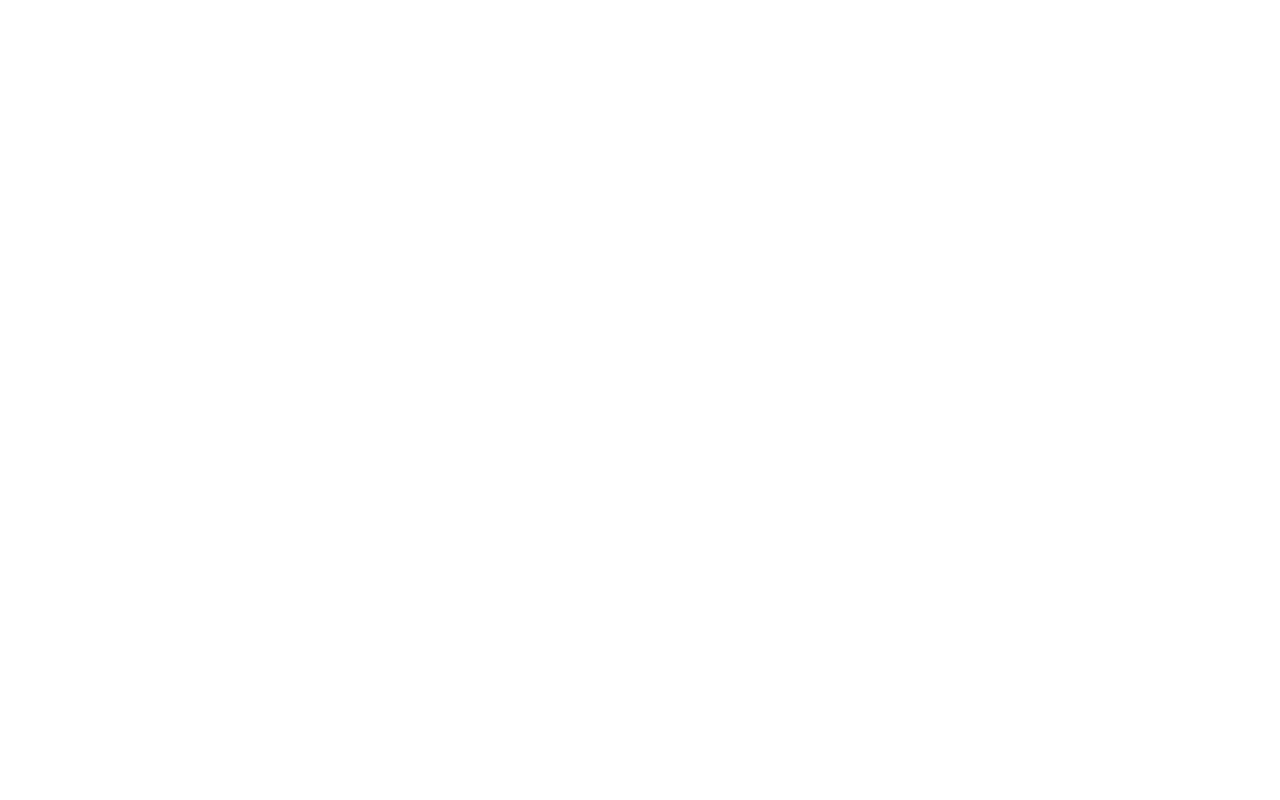
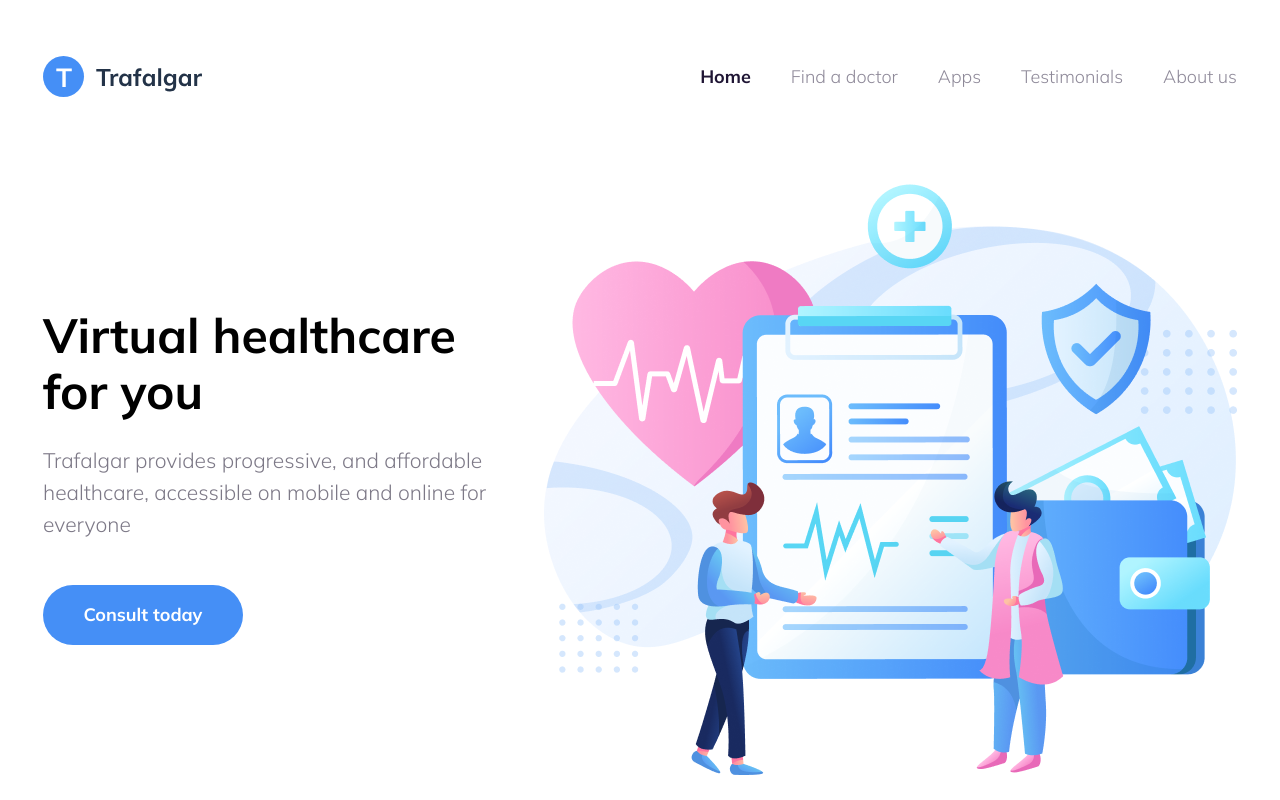
Before and after one commit to whoisbroken/trafalgar, a plain HTML site: page index.html in a window 1280 px wide. Drawn offline with Linux system fonts and the light colour scheme.

Commit message:
added header/hero section

```diff
--- a/index.html
+++ b/index.html
@@ -8,9 +8,50 @@
   <link rel="stylesheet" href="./styles/normalize.css">
   <link rel="preconnect" href="https://fonts.gstatic.com">
   <link href="https://fonts.googleapis.com/css2?family=Mulish:wght@300;400;600;700&display=swap" rel="stylesheet">
+  <link rel="stylesheet" href="./styles/global.css">
   <link rel="stylesheet" href="./styles/style.css">
 </head>
 <body>
 
+  <header class="header">
+    <div class="container header__container">
+      <img src="./assets/logo_header.svg" alt="logo">
+      <nav class="nav">
+        <ul class="nav__list">
+          <li class="nav__item">
+            <a href="#" class="nav__link nav__link--active">Home</a>
+          </li>
+          <li class="nav__item">
+            <a href="#" class="nav__link">Find a doctor</a>
+          </li>
+          <li class="nav__item">
+            <a href="#" class="nav__link">Apps</a>
+          </li>
+          <li class="nav__item">
+            <a href="#" class="nav__link">Testimonials</a>
+          </li>
+          <li class="nav__item">
+            <a href="#" class="nav__link">About us</a>
+          </li>
+        </ul>
+      </nav>
+    </div>
+  </header>
+
+  <section class="hero">
+    <div class="container hero__container">
+      <div class="hero__box">
+        <h1 class="hero__title">Virtual healthcare for you</h1>
+        <h3 class="hero__subtitle">
+          Trafalgar provides progressive, and affordable
+          healthcare, accessible on mobile and online
+          for everyone
+        </h3>
+        <a href="#" class="hero__button" >Consult today</a>
+      </div>
+      <img class="hero__img" src="./assets/hero.png" alt="hero">
+    </div>
+  </section>
+
 </body>
 </html>
--- a/styles/style.css
+++ b/styles/style.css
@@ -0,0 +1,101 @@
+.header {
+
+}
+
+.header__container {
+  display: flex;
+  justify-content: space-between;
+  align-items: center;
+  padding: 56px 15px 80px;
+}
+
+.nav__list {
+  display: flex;
+}
+
+.nav__item {
+  margin-right: 40px;
+  position: relative;
+}
+
+.nav__item:last-child {
+  margin-right: 0;
+}
+.nav__item:before {
+  content: "";
+  position: absolute;
+  right: 0;
+  bottom: 0;
+  width: 0%;
+  height: 1px;
+  background: #1F1534;
+  transition: .4s ease;
+}
+
+.nav__item:hover:before {
+  width: 100%;
+  left: 0;
+  right: unset;
+}
+
+.nav__link {
+  font-size: 18px;
+  line-height: 23px;
+  color: #1F1534;
+  opacity: 0.5;
+}
+
+.nav__link--active {
+  font-family: "Mulish", sans-serif;
+  font-weight: 700;
+  font-size: 18px;
+  line-height: 23px;
+  opacity: 1;
+}
+
+.hero {
+
+}
+
+.hero__container {
+  display: flex;
+  justify-content: space-between;
+  align-items: center;
+}
+
+.hero__box {
+  display: flex;
+  flex-direction: column;
+  max-width: 445px;
+}
+
+.hero__title {
+  margin-bottom: 25px;
+  font-family: "Mulish", sans-serif;
+  font-weight: bold;
+  font-size: 48px;
+  line-height: 56px;
+  color: #000000;
+}
+
+.hero__subtitle {
+  margin-bottom: 45px;
+  font-family: "Mulish", sans-serif;
+  font-weight: 300;
+  font-size: 21px;
+  line-height: 32px;
+  color: #7D7987;
+}
+
+.hero__button {
+  width: 200px;
+  height: 60px;
+  text-align: center;
+  font-family: "Mulish", sans-serif;
+  font-weight: bold;
+  font-size: 18px;
+  line-height: 60px;
+  color: #FFFFFF;
+  background: #458FF6;
+  border-radius: 55px;
+}
```
Also changed, not shown: assets/logo_header.svg (renamed from assets/logo.svg).
